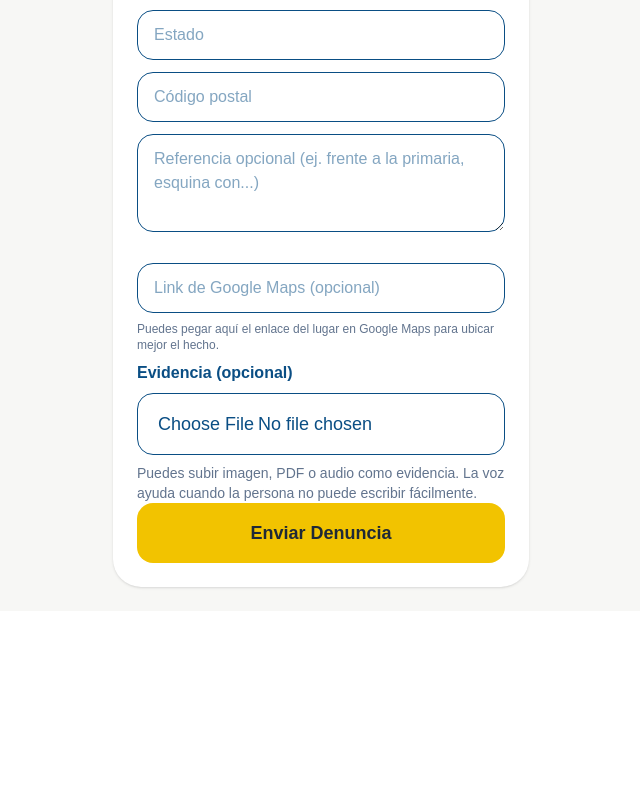
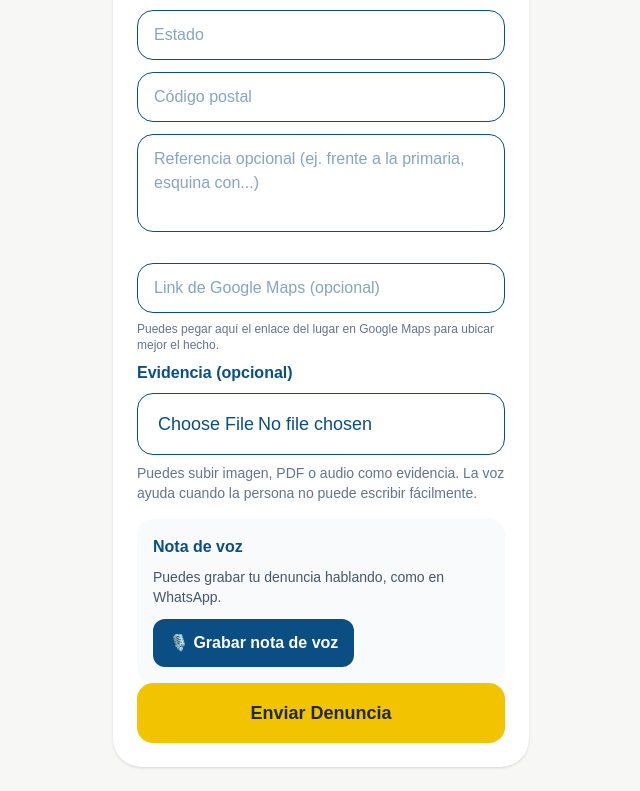
Before and after one commit to TecnocraciaParticipativaMexico/Plataforma, a Next.js app in the folder web/: page /reportar in a window 1280 px wide. Shown: the part 756-1547 px from the top of the page, without its empty margins (319-959 px from the left). Before the commit the page ends 1367 px from the top, so only its background shows below. Built offline with nearby package versions, Linux system fonts and the light colour scheme.

Commit message:
feat: agregar grabacion de audio en denuncia ciudadana

```diff
--- a/web/app/reportar/page.tsx
+++ b/web/app/reportar/page.tsx
@@ -1,7 +1,7 @@
 "use client";
 
 import dynamic from "next/dynamic";
-import { useState } from "react";
+import { useRef, useState } from "react";
 
 const ReporteMap = dynamic(() => import("./ReporteMap"), {
   ssr: false,
@@ -97,6 +97,58 @@ export default function ReportarPage() {
   const [coordsConfirmadas, setCoordsConfirmadas] = useState<{ lat: number; lng: number } | null>(null);
   const [mostrarMapaConfirmacion, setMostrarMapaConfirmacion] = useState(false);
   const [mensajeMapa, setMensajeMapa] = useState("");
+  const [grabando, setGrabando] = useState(false);
+  const [audioUrl, setAudioUrl] = useState("");
+  const mediaRecorderRef = useRef<MediaRecorder | null>(null);
+  const audioChunksRef = useRef<Blob[]>([]);
+
+  async function iniciarGrabacion() {
+  try {
+    const stream = await navigator.mediaDevices.getUserMedia({ audio: true });
+
+    audioChunksRef.current = [];
+
+    const recorder = new MediaRecorder(stream);
+    mediaRecorderRef.current = recorder;
+
+    recorder.ondataavailable = (event) => {
+      if (event.data.size > 0) {
+        audioChunksRef.current.push(event.data);
+      }
+    };
+
+    recorder.onstop = () => {
+      const audioBlob = new Blob(audioChunksRef.current, {
+        type: "audio/webm",
+      });
+
+      const audioFile = new File([audioBlob], `nota-voz-${Date.now()}.webm`, {
+        type: "audio/webm",
+      });
+
+      setArchivo(audioFile);
+      setAudioUrl(URL.createObjectURL(audioBlob));
+
+      stream.getTracks().forEach((track) => track.stop());
+    };
+
+    recorder.start();
+    setGrabando(true);
+  } catch (error) {
+    setResultado({
+      ok: false,
+      error:
+        "No se pudo acceder al micrófono. Revisa los permisos del navegador.",
+    });
+  }
+}
+
+function detenerGrabacion() {
+  if (mediaRecorderRef.current && grabando) {
+    mediaRecorderRef.current.stop();
+    setGrabando(false);
+  }
+}
 
 async function enviarReporte() {
   try {
@@ -433,6 +485,43 @@ onChange={(e) => {
   Puedes subir imagen, PDF o audio como evidencia. La voz ayuda cuando la persona no puede escribir fácilmente.
 </p>
 
+<div className="mt-4 rounded-2xl bg-slate-50 p-4">
+  <div className="mb-2 font-semibold text-[#0A4E84]">
+    Nota de voz
+  </div>
+
+  <p className="mb-3 text-sm text-slate-600">
+    Puedes grabar tu denuncia hablando, como en WhatsApp.
+  </p>
+
+  {!grabando ? (
+    <button
+      type="button"
+      onClick={iniciarGrabacion}
+      className="rounded-xl bg-[#0A4E84] px-4 py-3 font-semibold text-white"
+    >
+      🎙️ Grabar nota de voz
+    </button>
+  ) : (
+    <button
+      type="button"
+      onClick={detenerGrabacion}
+      className="rounded-xl bg-red-600 px-4 py-3 font-semibold text-white"
+    >
+      ⏹️ Detener grabación
+    </button>
+  )}
+
+  {audioUrl && (
+    <div className="mt-4">
+      <div className="mb-2 text-sm font-semibold text-slate-700">
+        Audio grabado:
+      </div>
+      <audio controls src={audioUrl} className="w-full" />
+    </div>
+  )}
+</div>
+
           <button
             onClick={enviarReporte}
             disabled={loading}
```
